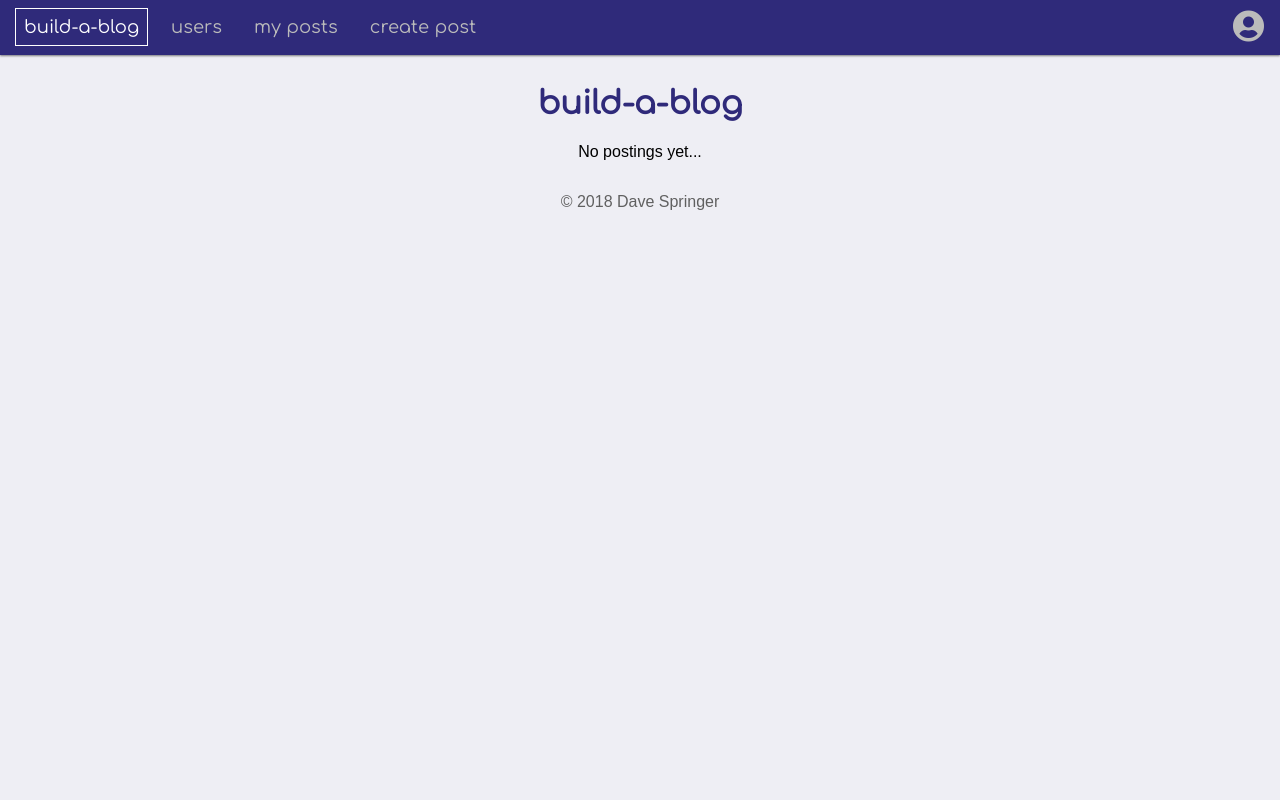
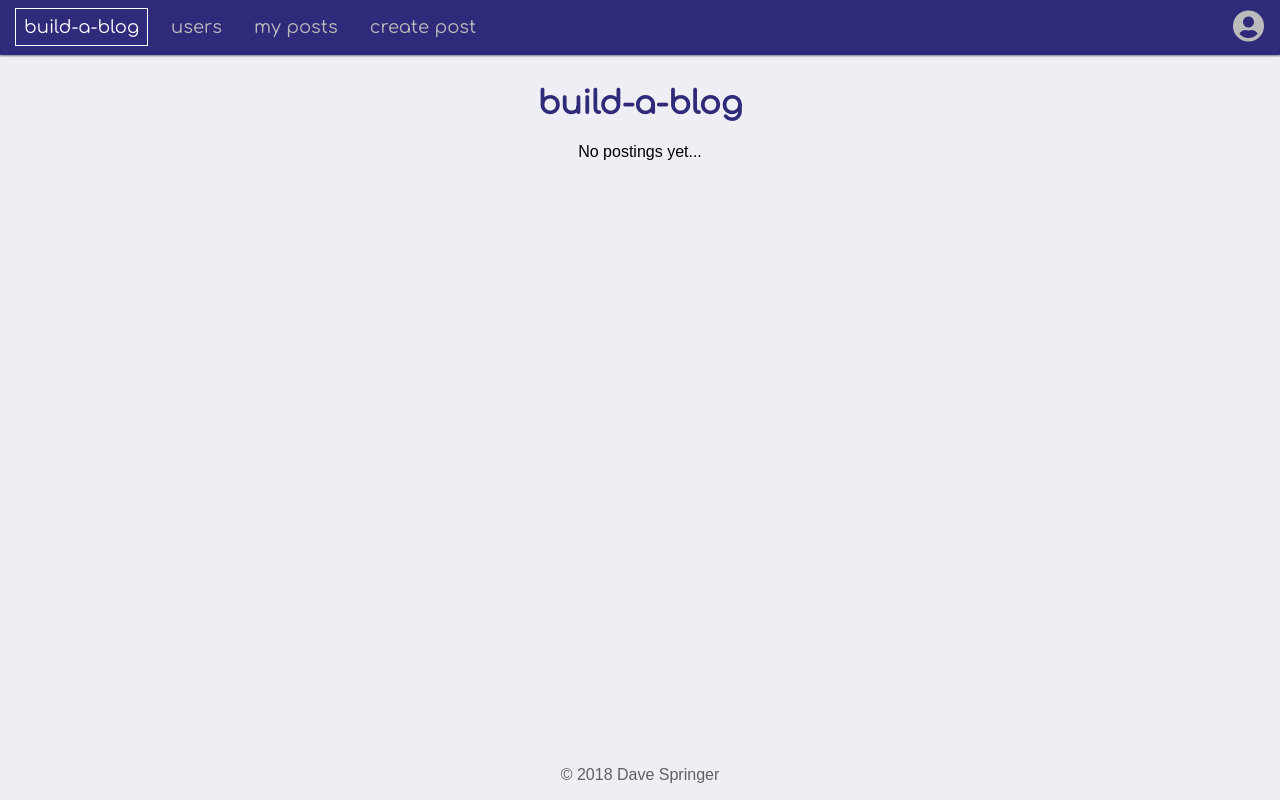
Before and after one commit to dkspringer/build-a-blog, a Flask app: page / in a window 1280 px wide. Run offline with Flask 2, Linux system fonts and the light colour scheme; data that the repository does not hold is empty; some libraries are stand-ins or nearby versions.

Commit message:
Fixed bug with footer not staying at bottom

```diff
--- a/static/style.css
+++ b/static/style.css
@@ -17,6 +17,7 @@ body {
 }
 
 html, body {
+    height:100%;
     margin: 0;
     padding:0;
 }
```
Also changed, not shown: templates/base.html (+0 -67 lines).
